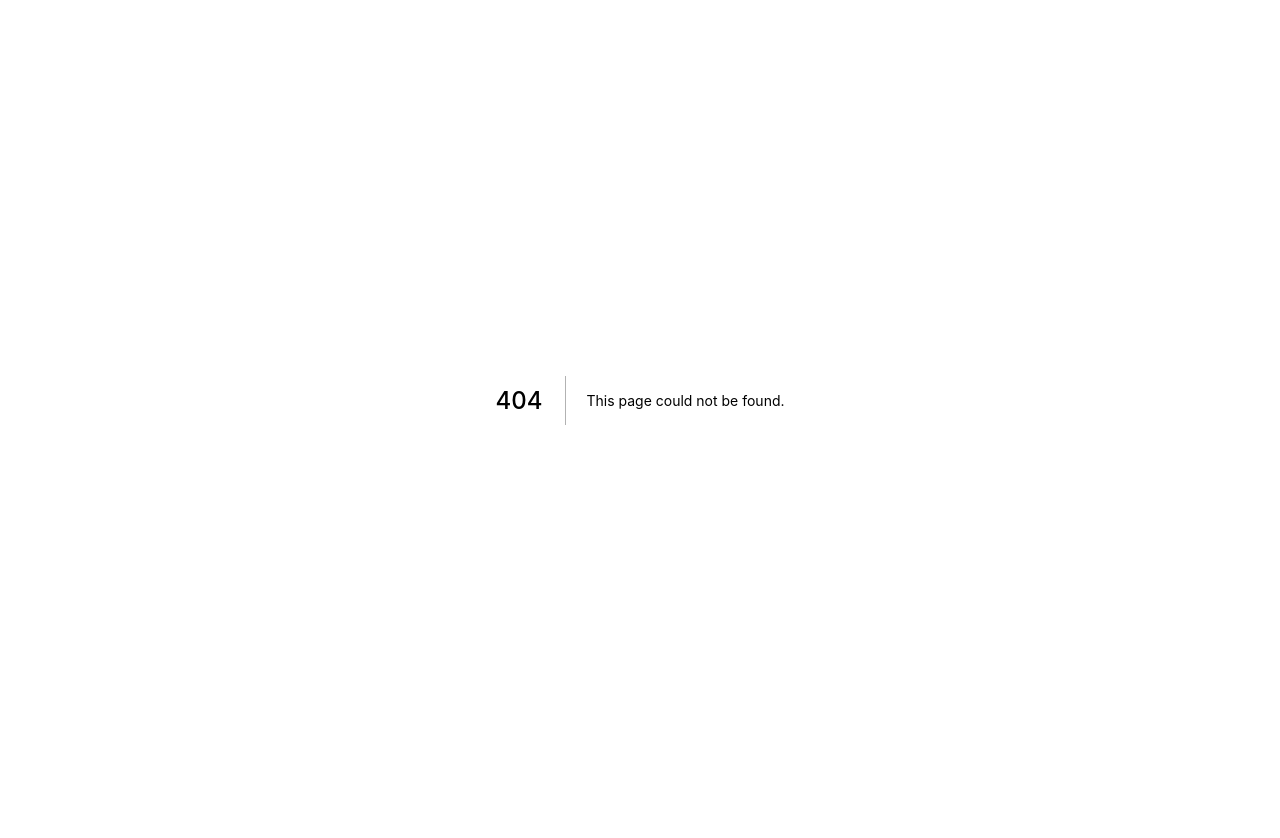
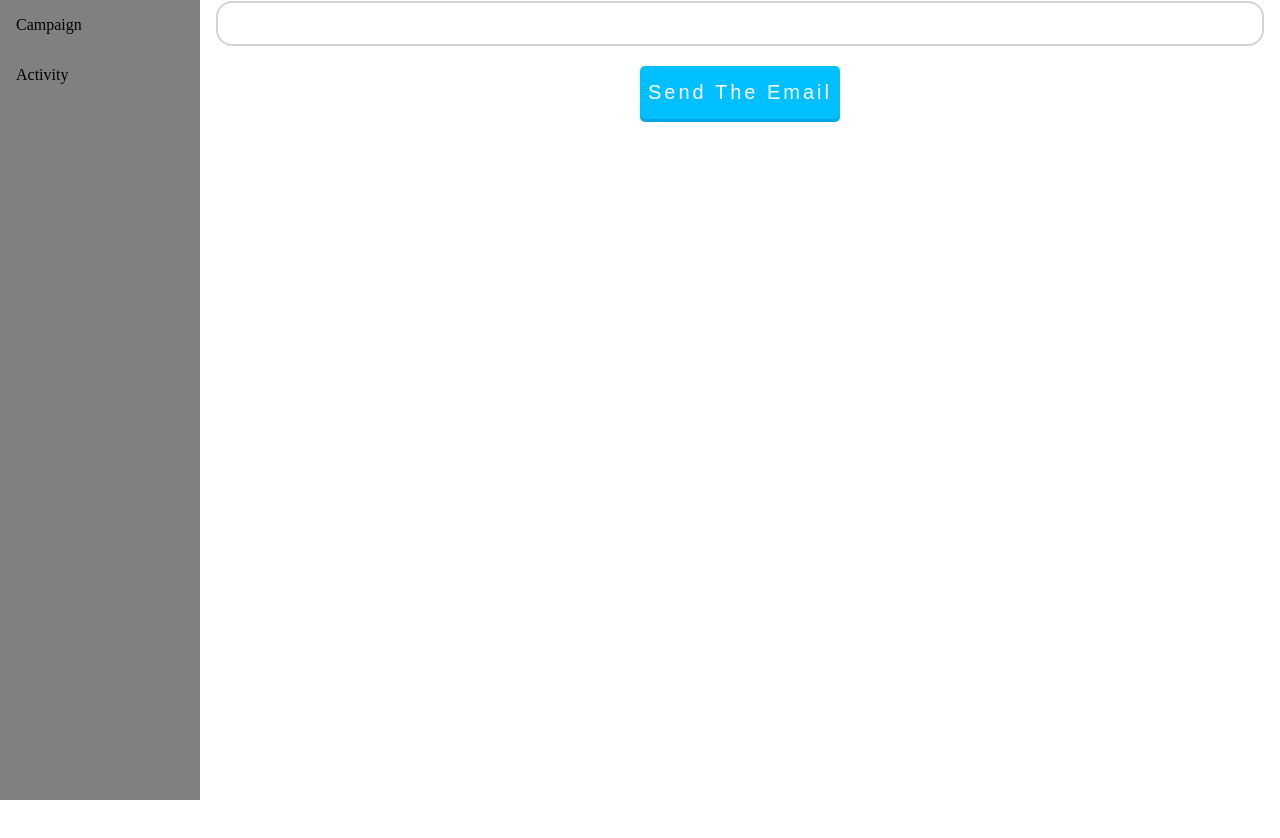
Before and after one commit to gkawin/fastwork-email-service, a Next.js app in the folder webapp/: page /campaign in a window 1280 px wide. Before the commit this address had no page. Shown: the top 838 px of the page. Before the commit the page ends 800 px from the top, so only its background shows below. Built offline with nearby package versions, Linux system fonts and the light colour scheme.

Commit message:
fix all werid css

```diff
--- a/webapp/next.config.js
+++ b/webapp/next.config.js
@@ -4,6 +4,8 @@ const enhancer = withStylus
 
 module.exports = enhancer({
   exportPathMap: () => ({
-    '/': { page: '/' },
+    '/': { page: '/campaign' },
+    '/campaign': { page: '/campaign' },
+    '/activity': { page: '/activity' },
   })
 })
--- /dev/null
+++ b/webapp/pages/_app.js
@@ -0,0 +1,25 @@
+import './_app.styl'
+import React from 'react'
+import App, { Container } from 'next/app'
+import Head from 'next/head'
+import { LeftSidebar, NavItem } from '../components/nav'
+
+export default class MyApp extends App {
+  render() {
+    const { Component, pageProps } = this.props
+    return (
+      <Container>
+        <Head>
+          <title>PropCircle</title>
+        </Head>
+        <LeftSidebar>
+          <NavItem to='/campaign'>Campaign</NavItem>
+          <NavItem to='/activity'>Activity</NavItem>
+        </LeftSidebar>
+        <section className='content'>
+          <Component {...pageProps} />
+        </section>
+      </Container>
+    )
+  }
+}
--- /dev/null
+++ b/webapp/pages/_app.styl
@@ -0,0 +1,4 @@
+.content
+  margin-left 200px
+  padding 1px 16px
+  height 1000px
--- a/webapp/pages/_document.js
+++ b/webapp/pages/_document.js
@@ -4,12 +4,15 @@ import Document, { Head, Main, NextScript } from 'next/document'
 export default class AppDocument extends Document {
   render() {
     return (
-      <html lang='th'>
+      <html lang='en'>
         <Head>
           <meta name='viewport' content='initial-scale=1.0, width=device-width' />
           <style jsx global>{`
             html {
               box-sizing: border-box;
+            }
+            body {
+              margin: 0;
             }
             *, *:before, *:after {
               box-sizing: inherit;
--- /dev/null
+++ b/webapp/pages/campaign.js
@@ -0,0 +1,21 @@
+
+import React from 'react'
+
+import SendingFormContainer from '../components/sending-form/SendingFormContainer'
+import SendingForm from '../components/sending-form'
+
+
+export default function Campaign() {
+	return (
+		<>
+			<SendingFormContainer>
+				{({ onChange, onSubmit }) => (
+					<SendingForm
+						onChange={onChange}
+						onSubmit={onSubmit}
+					/>
+				)}
+			</SendingFormContainer>
+		</>
+	)
+}
```
Also changed, not shown: webapp/pages/index.js (deleted, +0 -29 lines).
